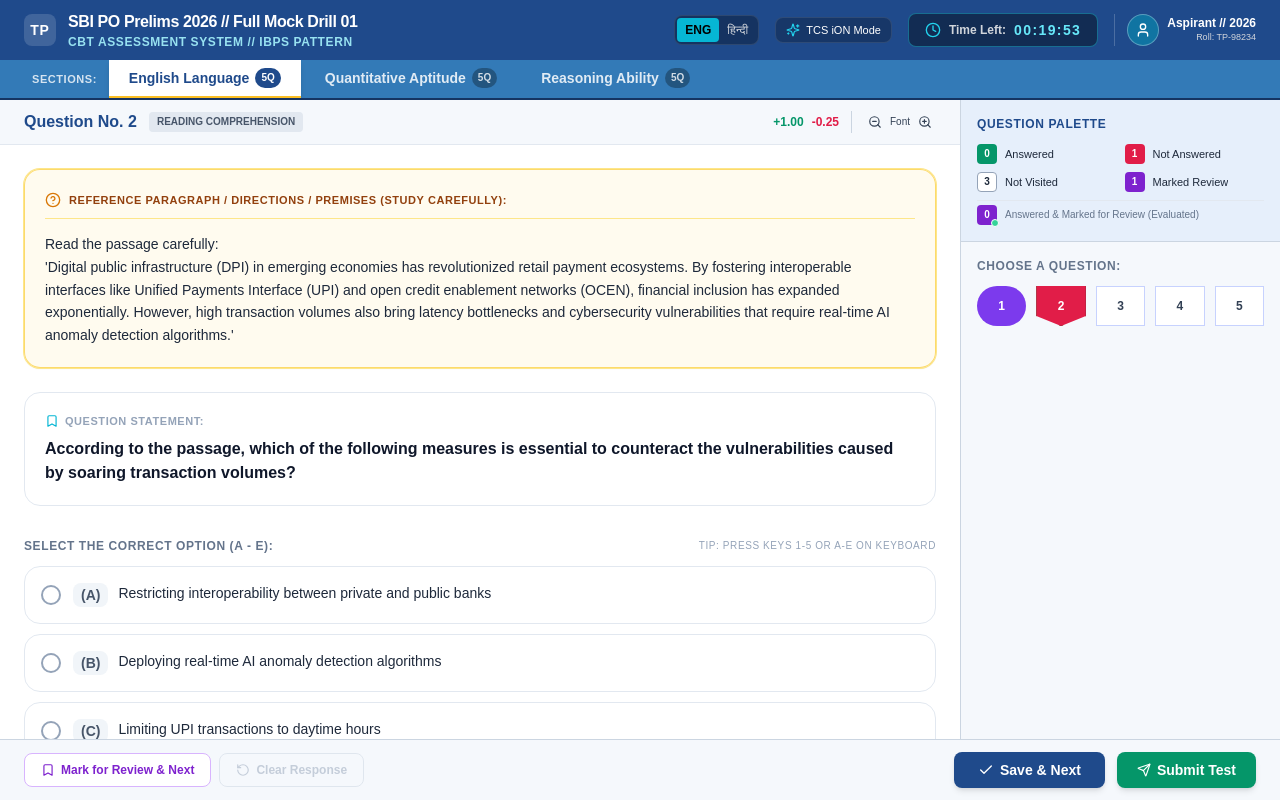
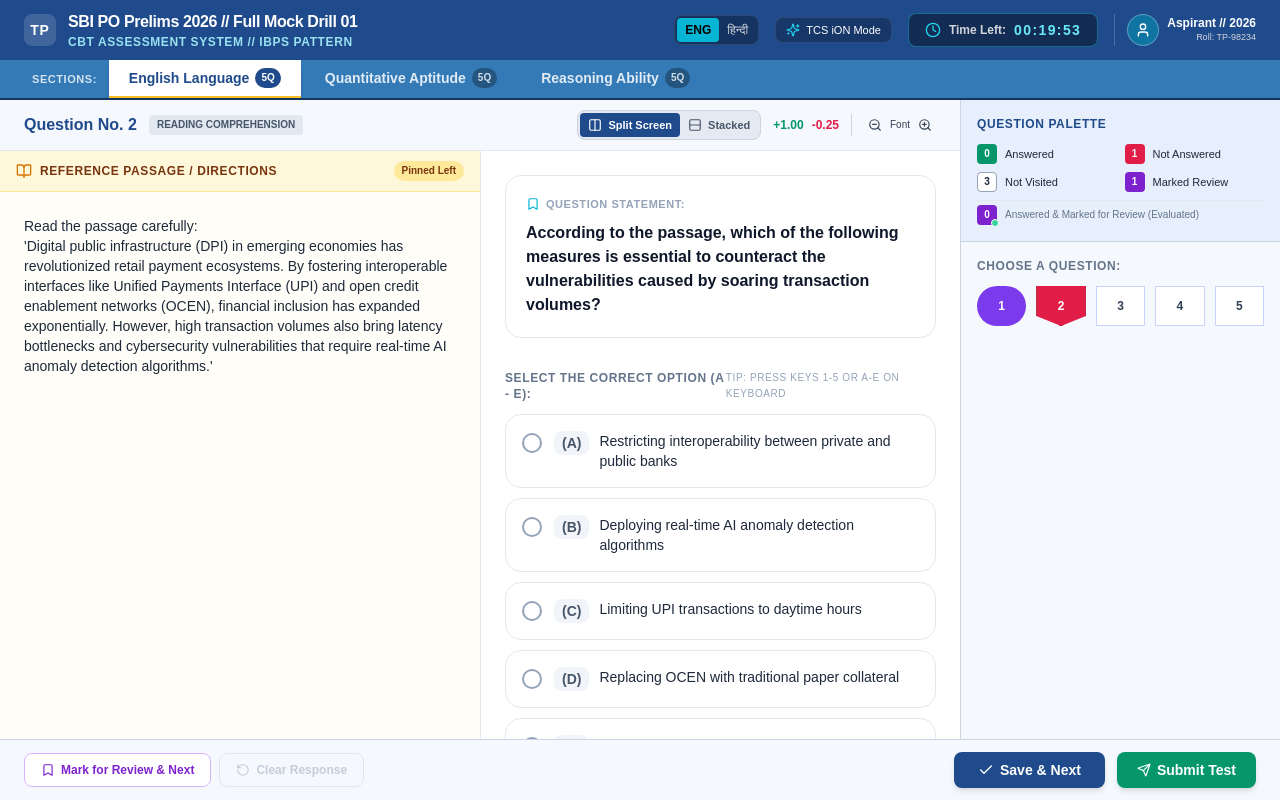
Before and after one commit to neel20409/Test-Prime, a Next.js app: page /exam/sbi-po-prelims-mock-1 in a window 1280 px wide. Both pictures are taken after a click on the button "Mark for Review & Next". Built offline with nearby package versions, Linux system fonts and the light colour scheme.

Commit message:
feat(cbt): add authentic TCS iON Split-Screen mode for reading comprehension and puzzle passages

```diff
--- a/components/exam/QuestionPane.tsx
+++ b/components/exam/QuestionPane.tsx
@@ -2,7 +2,7 @@
 
 import React, { useState, useEffect } from "react";
 import { Question } from "@/types/exam";
-import { ZoomIn, ZoomOut, Bookmark, HelpCircle, FileText, Check } from "lucide-react";
+import { ZoomIn, ZoomOut, Bookmark, HelpCircle, Columns, Rows, BookOpen } from "lucide-react";
 
 interface QuestionPaneProps {
   question: Question;
@@ -24,11 +24,11 @@
   negativeMarks,
 }: QuestionPaneProps) {
   const [fontSize, setFontSize] = useState<"sm" | "base" | "lg">("base");
+  const [layoutMode, setLayoutMode] = useState<"split" | "stacked">("split");
 
   // Keyboard shortcut listener for instantaneous 1-5 or A-E selection
   useEffect(() => {
     const handleKeyDown = (e: KeyboardEvent) => {
-      // Don't trigger if user is in an input/textarea
       if (["INPUT", "TEXTAREA"].includes((e.target as HTMLElement)?.tagName)) return;
 
       const key = e.key.toUpperCase();
@@ -88,7 +88,6 @@
         mainQuestion = parts.slice(1).join("\n\n");
       }
     } else {
-      // Check if setup text is embedded before the question query (e.g. Which of the following...)
       const queryMatch = questionContent.match(/([\s\S]+?)(?=(?:Which of the following|Who among the following|How many|What is the|If all the|In which of))/i);
       if (queryMatch && queryMatch[1].trim().length > 35) {
         topPassage = queryMatch[1].trim();
@@ -96,6 +95,64 @@
       }
     }
   }
+
+  // Question Options Renderer
+  const renderOptions = () => (
+    <div className="space-y-3 pt-2">
+      <div className="text-xs font-mono font-bold text-slate-500 uppercase tracking-wider flex items-center justify-between">
+        <span>Select the correct option (A - E):</span>
+        <span className="text-[10px] text-slate-400 hidden sm:inline font-normal">Tip: Press keys 1-5 or A-E on keyboard</span>
+      </div>
+
+      <div className="space-y-2.5">
+        {question.options.map((opt) => {
+          const isSelected = selectedOptionId === opt.id;
+          const optionText = language === "hi" && opt.textHindi ? opt.textHindi : opt.text;
+
+          return (
+            <label
+              key={opt.id}
+              onClick={() => onSelectOption(opt.id)}
+              className={`flex items-start gap-3 p-3.5 sm:p-4 rounded-2xl border transition-all cursor-pointer select-none ${
+                isSelected
+                  ? isAuthenticMode
+                    ? "bg-[#eef5ff] border-[#337ab7] text-[#1f4a8b] shadow-sm ring-2 ring-[#337ab7]"
+                    : "bg-cyan-950/40 border-cyan-400 text-cyan-200 shadow-md ring-2 ring-cyan-400/50"
+                  : isAuthenticMode
+                    ? "bg-white border-slate-200 hover:bg-slate-50 hover:border-slate-300 text-slate-800"
+                    : "bg-slate-900/50 border-white/10 hover:bg-white/5 hover:border-white/20 text-slate-200"
+              }`}
+            >
+              <div className="pt-0.5">
+                <div className={`w-5 h-5 rounded-full border-2 flex items-center justify-center transition-all ${
+                  isSelected
+                    ? isAuthenticMode
+                      ? "border-[#1f4a8b] bg-[#1f4a8b]"
+                      : "border-cyan-400 bg-cyan-400"
+                    : "border-slate-400 dark:border-slate-600 bg-transparent"
+                }`}>
+                  {isSelected && <span className="w-2 h-2 rounded-full bg-white" />}
+                </div>
+              </div>
+
+              <div className="flex-1 flex items-start gap-2.5">
+                <span className={`font-mono font-bold text-xs sm:text-sm px-2 py-0.5 rounded-lg flex-shrink-0 ${
+                  isSelected
+                    ? isAuthenticMode ? "bg-[#1f4a8b] text-white" : "bg-cyan-500 text-black font-black"
+                    : "bg-slate-100 dark:bg-slate-800 text-slate-600 dark:text-slate-400"
+                }`}>
+                  ({opt.id})
+                </span>
+                <span className={`text-xs sm:text-sm leading-relaxed ${isSelected ? "font-bold" : "font-normal"}`}>
+                  {optionText}
+                </span>
+              </div>
+            </label>
+          );
+        })}
+      </div>
+    </div>
+  );
 
   return (
     <div className={`flex-1 flex flex-col h-full overflow-hidden ${isAuthenticMode ? "bg-white text-slate-900" : "bg-slate-950/70 text-slate-100"}`}>
@@ -112,8 +169,45 @@
           </span>
         </div>
 
-        {/* Right side: Marking scheme & Font Size */}
+        {/* Right side: Marking scheme, Layout Mode Toggle & Font Size */}
         <div className="flex items-center gap-3">
+          {/* TCS iON Split / Stacked Toggle (Only when passage exists) */}
+          {topPassage && (
+            <div className="flex items-center bg-slate-200/80 dark:bg-slate-800 rounded-lg p-0.5 border border-slate-300 dark:border-slate-700">
+              <button
+                type="button"
+                onClick={() => setLayoutMode("split")}
+                className={`px-2 py-1 rounded flex items-center gap-1.5 text-[11px] font-bold transition-all ${
+                  layoutMode === "split"
+                    ? isAuthenticMode
+                      ? "bg-[#1f4a8b] text-white shadow-xs"
+                      : "bg-cyan-500 text-black shadow-xs font-black"
+                    : "text-slate-600 dark:text-slate-400 hover:text-slate-900 dark:hover:text-white"
+                }`}
+                title="TCS iON Split View: Passage pinned on Left, Questions on Right"
+              >
+                <Columns className="w-3.5 h-3.5" />
+                <span className="hidden sm:inline">Split Screen</span>
+              </button>
+
+              <button
+                type="button"
+                onClick={() => setLayoutMode("stacked")}
+                className={`px-2 py-1 rounded flex items-center gap-1.5 text-[11px] font-bold transition-all ${
+                  layoutMode === "stacked"
+                    ? isAuthenticMode
+                      ? "bg-[#1f4a8b] text-white shadow-xs"
+                      : "bg-cyan-500 text-black shadow-xs font-black"
+                    : "text-slate-600 dark:text-slate-400 hover:text-slate-900 dark:hover:text-white"
+                }`}
+                title="Stacked View: Top to Bottom layout"
+              >
+                <Rows className="w-3.5 h-3.5" />
+                <span className="hidden sm:inline">Stacked</span>
+              </button>
+            </div>
+          )}
+
           <div className="flex items-center gap-2">
             <span className="text-emerald-600 dark:text-emerald-400 font-bold">+{positiveMarks.toFixed(2)}</span>
             <span className="text-rose-600 dark:text-rose-400 font-bold">-{negativeMarks.toFixed(2)}</span>
@@ -139,9 +233,52 @@
         </div>
       </div>
 
-      {/* Main Question Scrollable Body */}
+      {/* Main Question Body: Dual-Pane Split View vs. Stacked View */}
+      {topPassage && layoutMode === "split" ? (
+        <div className="flex-1 flex flex-col md:flex-row overflow-hidden divide-y md:divide-y-0 md:divide-x divide-slate-200 dark:divide-white/10">
+          {/* LEFT PANE: Pinned Reference Passage / Puzzle Premise with independent scrollbar */}
+          <div className={`w-full md:w-1/2 flex flex-col h-1/2 md:h-full overflow-hidden ${
+            isAuthenticMode ? "bg-[#fffdf7]" : "bg-slate-900/30"
+          }`}>
+            <div className={`px-4 py-2.5 border-b flex items-center justify-between text-xs font-mono font-bold select-none ${
+              isAuthenticMode
+                ? "bg-amber-100/60 border-amber-200/80 text-amber-900"
+                : "bg-amber-950/40 border-amber-500/20 text-amber-400"
+            }`}>
+              <div className="flex items-center gap-2">
+                <BookOpen className="w-4 h-4 text-amber-600 dark:text-amber-400 shrink-0" />
+                <span className="tracking-wider uppercase">Reference Passage / Directions</span>
+              </div>
+              <span className="text-[10px] bg-amber-200/80 dark:bg-amber-900/60 text-amber-900 dark:text-amber-200 px-2 py-0.5 rounded-full font-semibold">
+                Pinned Left
+              </span>
+            </div>
+
+            <div className="flex-1 overflow-y-auto p-4 sm:p-6 font-mono text-xs sm:text-sm leading-relaxed whitespace-pre-line text-slate-800 dark:text-slate-200 select-text">
+              {topPassage}
+            </div>
+          </div>
+
+          {/* RIGHT PANE: Question Statement + Options with independent scrollbar */}
+          <div className="w-full md:w-1/2 flex flex-col h-1/2 md:h-full overflow-y-auto p-4 sm:p-6 space-y-6">
+            <div className={`p-4 sm:p-5 rounded-2xl border shadow-xs ${
+              isAuthenticMode ? "bg-white border-slate-200" : "bg-slate-900/60 border-white/10"
+            }`}>
+              <div className="text-[11px] font-mono font-bold text-slate-400 dark:text-slate-500 uppercase tracking-wider mb-2 flex items-center gap-1.5">
+                <Bookmark className="w-3.5 h-3.5 text-cyan-500" />
+                <span>Question Statement:</span>
+              </div>
+              <div className={`font-semibold whitespace-pre-line ${fontClass} ${isAuthenticMode ? "text-slate-900" : "text-white"}`}>
+                {mainQuestion}
+              </div>
+            </div>
+
+            {renderOptions()}
+          </div>
+        </div>
+      ) : (
+        /* STACKED VIEW (Fallback or toggled) */
         <div className="flex-1 overflow-y-auto p-4 sm:p-6 space-y-6">
-        {/* 1. TOP BOX: Context / Reading Comprehension Passage / Seating Puzzle / Direction Premise */}
           {topPassage && (
             <div className={`p-4 sm:p-5 rounded-2xl border whitespace-pre-line font-mono text-xs sm:text-sm leading-relaxed shadow-sm ${
               isAuthenticMode
@@ -158,7 +295,6 @@
             </div>
           )}
 
-        {/* 2. MIDDLE BOX: Particular Question Statement */}
           <div className={`p-4 sm:p-5 rounded-2xl border shadow-xs ${
             isAuthenticMode ? "bg-white border-slate-200" : "bg-slate-900/60 border-white/10"
           }`}>
@@ -171,64 +307,9 @@
             </div>
           </div>
 
-        {/* 3. BOTTOM BOX: 5 Standard Banking MCQ Options Shifted Below */}
-        <div className="space-y-3 pt-2">
-          <div className="text-xs font-mono font-bold text-slate-500 uppercase tracking-wider flex items-center justify-between">
-            <span>Select the correct option (A - E):</span>
-            <span className="text-[10px] text-slate-400 hidden sm:inline font-normal">Tip: Press keys 1-5 or A-E on keyboard</span>
+          {renderOptions()}
         </div>
-
-          <div className="space-y-2.5">
-            {question.options.map((opt) => {
-              const isSelected = selectedOptionId === opt.id;
-              const optionText = language === "hi" && opt.textHindi ? opt.textHindi : opt.text;
-
-              return (
-                <label
-                  key={opt.id}
-                  onClick={() => onSelectOption(opt.id)}
-                  className={`flex items-start gap-3 p-3.5 sm:p-4 rounded-2xl border transition-all cursor-pointer select-none ${
-                    isSelected
-                      ? isAuthenticMode
-                        ? "bg-[#eef5ff] border-[#337ab7] text-[#1f4a8b] shadow-sm ring-2 ring-[#337ab7]"
-                        : "bg-cyan-950/40 border-cyan-400 text-cyan-200 shadow-md ring-2 ring-cyan-400/50"
-                      : isAuthenticMode
-                        ? "bg-white border-slate-200 hover:bg-slate-50 hover:border-slate-300 text-slate-800"
-                        : "bg-slate-900/50 border-white/10 hover:bg-white/5 hover:border-white/20 text-slate-200"
-                  }`}
-                >
-                  {/* Radio Circle */}
-                  <div className="pt-0.5">
-                    <div className={`w-5 h-5 rounded-full border-2 flex items-center justify-center transition-all ${
-                      isSelected
-                        ? isAuthenticMode
-                          ? "border-[#1f4a8b] bg-[#1f4a8b]"
-                          : "border-cyan-400 bg-cyan-400"
-                        : "border-slate-400 dark:border-slate-600 bg-transparent"
-                    }`}>
-                      {isSelected && <span className="w-2 h-2 rounded-full bg-white" />}
-                    </div>
-                  </div>
-
-                  {/* Option Label (A, B, C, D, E) & Text */}
-                  <div className="flex-1 flex items-start gap-2.5">
-                    <span className={`font-mono font-bold text-xs sm:text-sm px-2 py-0.5 rounded-lg flex-shrink-0 ${
-                      isSelected
-                        ? isAuthenticMode ? "bg-[#1f4a8b] text-white" : "bg-cyan-500 text-black font-black"
-                        : "bg-slate-100 dark:bg-slate-800 text-slate-600 dark:text-slate-400"
-                    }`}>
-                      ({opt.id})
-                    </span>
-                    <span className={`text-xs sm:text-sm leading-relaxed ${isSelected ? "font-bold" : "font-normal"}`}>
-                      {optionText}
-                    </span>
-                  </div>
-                </label>
-              );
-            })}
-          </div>
-        </div>
-      </div>
+      )}
     </div>
   );
 }
```
Lines whose indentation alone changed are shown as unchanged.
